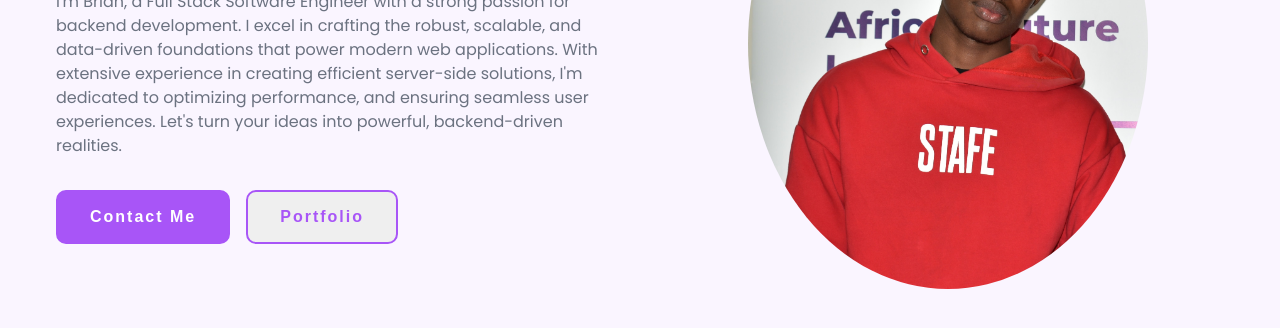
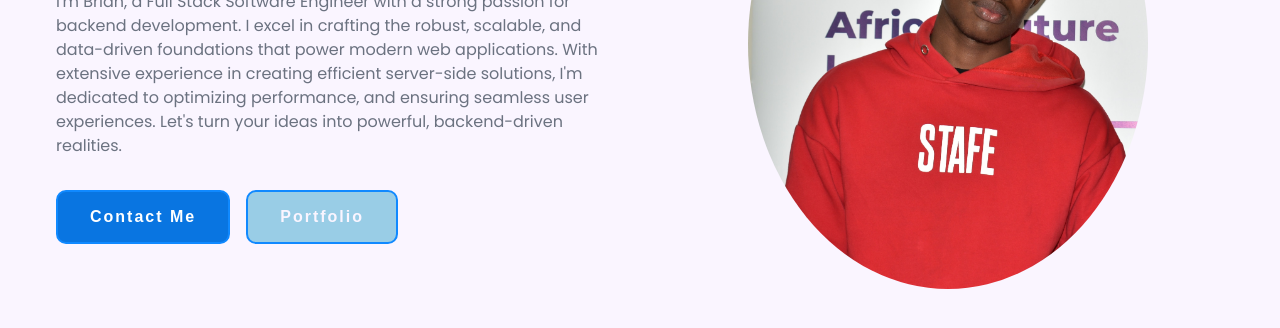
Before and after one commit to brianmanoti/My-portifolio, a plain HTML site: page index.html in a window 1280 px wide. Shown: the part 356-684 px from the top of the page. Drawn offline with nearby package versions, Linux system fonts and the light colour scheme.

```diff
--- a/index.html
+++ b/index.html
@@ -24,7 +24,7 @@
           <li><a href="#">About</a></li>
           <li><a href="#">Resume</a></li>
           <li><a href="#">Portfolio</a></li>
-          <li><a href="./Contact.html">Contact Us</a></li>
+          <li><a href="./Contact.html" target="_self">Contact Us</a></li>
         </ul>
       </div>
     </nav>
--- a/styles/style.css
+++ b/styles/style.css
@@ -144,14 +144,14 @@
   letter-spacing: 2px;
   padding: 1rem 2rem;
   outline: none;
-  border: 2px solid var(--primary-color);
+  border: 2px solid #1089ff;
   border-radius: 10px;
   transition: 0.3s;
   cursor: pointer;
 }
 
 .hire__me {
-  background-color: var(--primary-color);
+  background-color: #0975e1;
   color: #ffffff;
 }
 
@@ -160,7 +160,8 @@
 }
 
 .portfolio {
-  color: var(--primary-color);
+  color: #faf5ff;
+  background-color: #99cde6;
 }
 
 .portfolio:hover {
```
